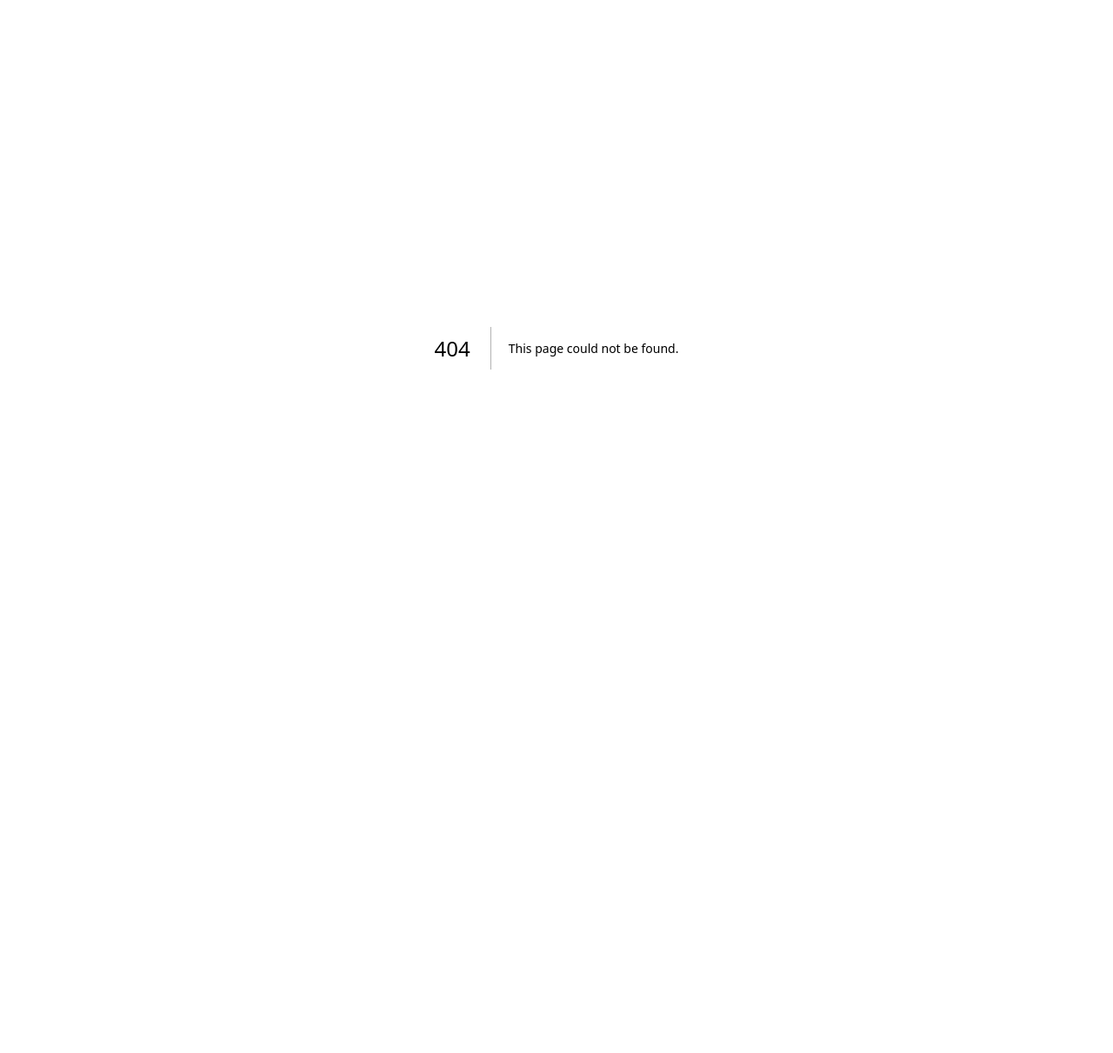
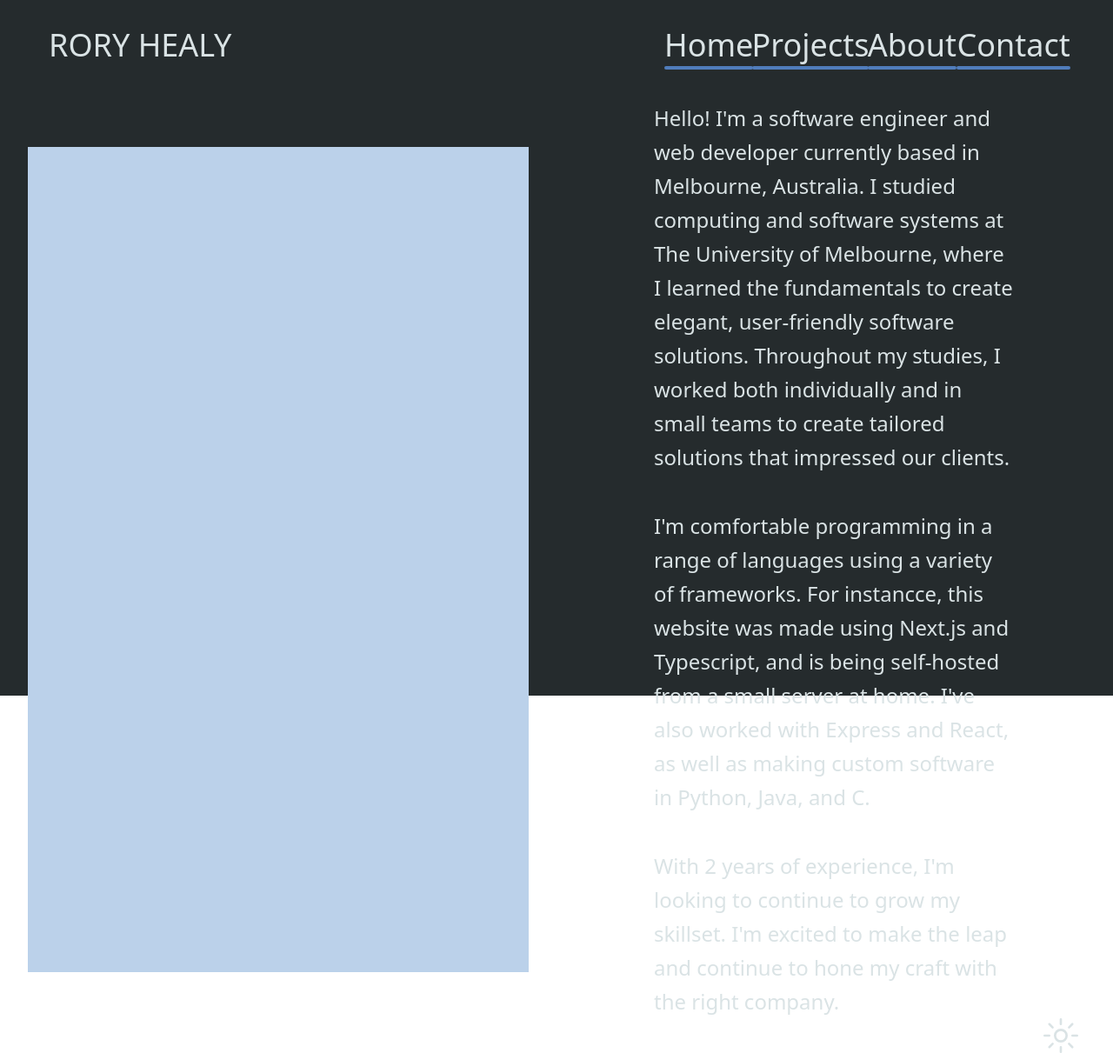
Before and after one commit to roryhealy/roryhealy.dev, a Next.js app: page /about in a window 1280 px wide. Before the commit this address had no page. Shown: the whole page at 87% size. Before the commit the page ends 800 px from the top, so only its background shows below. Built offline with nearby package versions, Linux system fonts and the light colour scheme.

Commit message:
Add information to about page

```diff
--- /dev/null
+++ b/app/about/about.tsx
@@ -0,0 +1,29 @@
+import React from 'react';
+
+export default function AboutPage() {
+  return (
+    <div className='grid grid-cols-2 h-full w-full place-items-center'>
+      <div className='bg-custom-blue-3 w-[90%] h-[90%]'></div>
+
+      <div className='text-custom-white w-[65%] text-2xl'>
+        <p className='mb-10 leading-relaxed'>
+          Hello! I&apos;m a software engineer and web developer currently based in Melbourne, Australia. I studied
+          computing and software systems at The University of Melbourne, where I learned the fundamentals to create
+          elegant, user-friendly software solutions. Throughout my studies, I worked both individually and in small
+          teams to create tailored solutions that impressed our clients.
+        </p>
+
+        <p className='mb-10 leading-relaxed'>
+          I&apos;m comfortable programming in a range of languages using a variety of frameworks. For instancce, this
+          website was made using Next.js and Typescript, and is being self-hosted from a small server at home. I&apos;ve
+          also worked with Express and React, as well as making custom software in Python, Java, and C.
+        </p>
+
+        <p className='leading-relaxed'>
+          With 2 years of experience, I&apos;m looking to continue to grow my skillset. I&apos;m excited to make the
+          leap and continue to hone my craft with the right company.
+        </p>
+      </div>
+    </div>
+  );
+}
--- /dev/null
+++ b/app/about/page.tsx
@@ -0,0 +1,17 @@
+import React from 'react';
+
+import Header from '@/components/header/header';
+import Footer from '@/components/footer/footer';
+import AboutPage from './about';
+
+export default function About() {
+  return (
+    <main className='flex flex-col h-screen w-screen bg-custom-grey'>
+      <Header />
+      <div className='flex-1'>
+        <AboutPage />
+      </div>
+      <Footer />
+    </main>
+  );
+}
```
